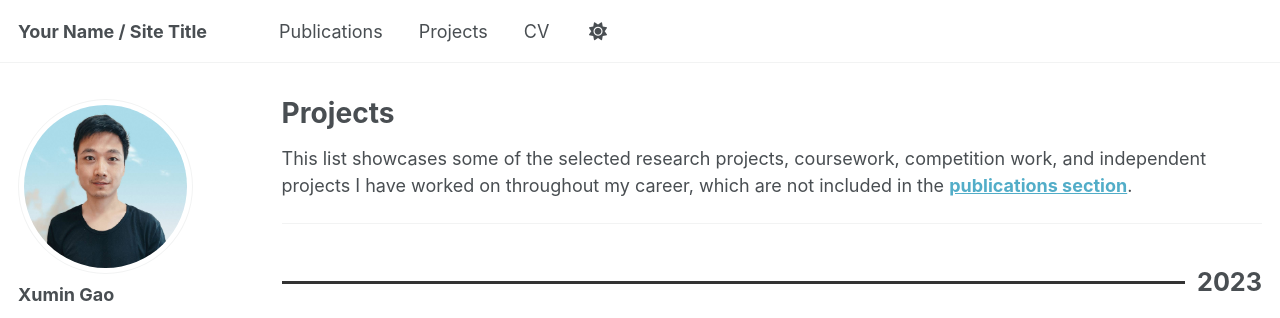
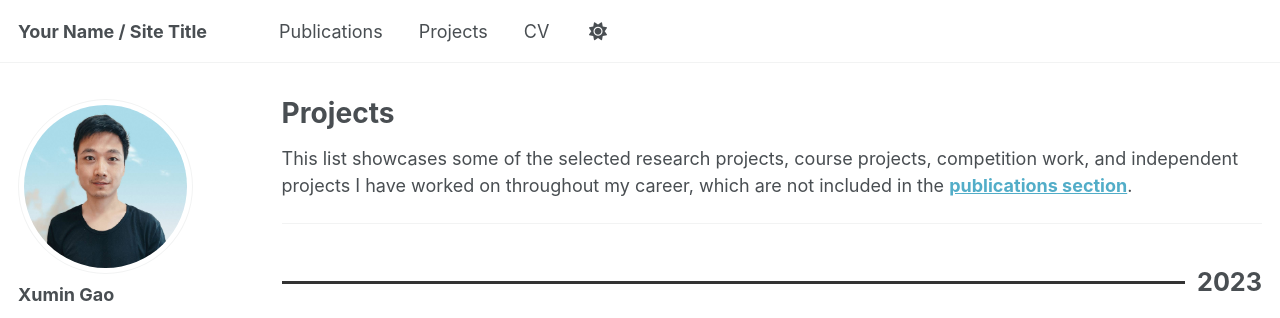
Before and after one commit to XuminGaoGithub/XuminGaoGithub.github.io, a Jekyll site: the page built from _pages/projects.md, in a window 1280 px wide and 900 px high. Shown: the top 318 px of the window. Built offline with Jekyll 4.4.1, drawn with Linux system fonts in a browser that asks for light colours; some web fonts are replaced; a script bundle is joined from its source files by our own code; library files that are not in the unit come from our copies.

Commit message:
Update projects.md

```diff
--- a/_pages/projects.md
+++ b/_pages/projects.md
@@ -10,7 +10,7 @@ author_profile: true
 
 {% include base_path %}
 
-This list showcases some of the selected research projects, coursework, competition work, and independent projects I have worked on throughout my career, which are not included in the [**publications section**](https://xumingaogithub.github.io/publications/).
+This list showcases some of the selected research projects, course projects, competition work, and independent projects I have worked on throughout my career, which are not included in the [**publications section**](https://xumingaogithub.github.io/publications/).
 
 
 
```
